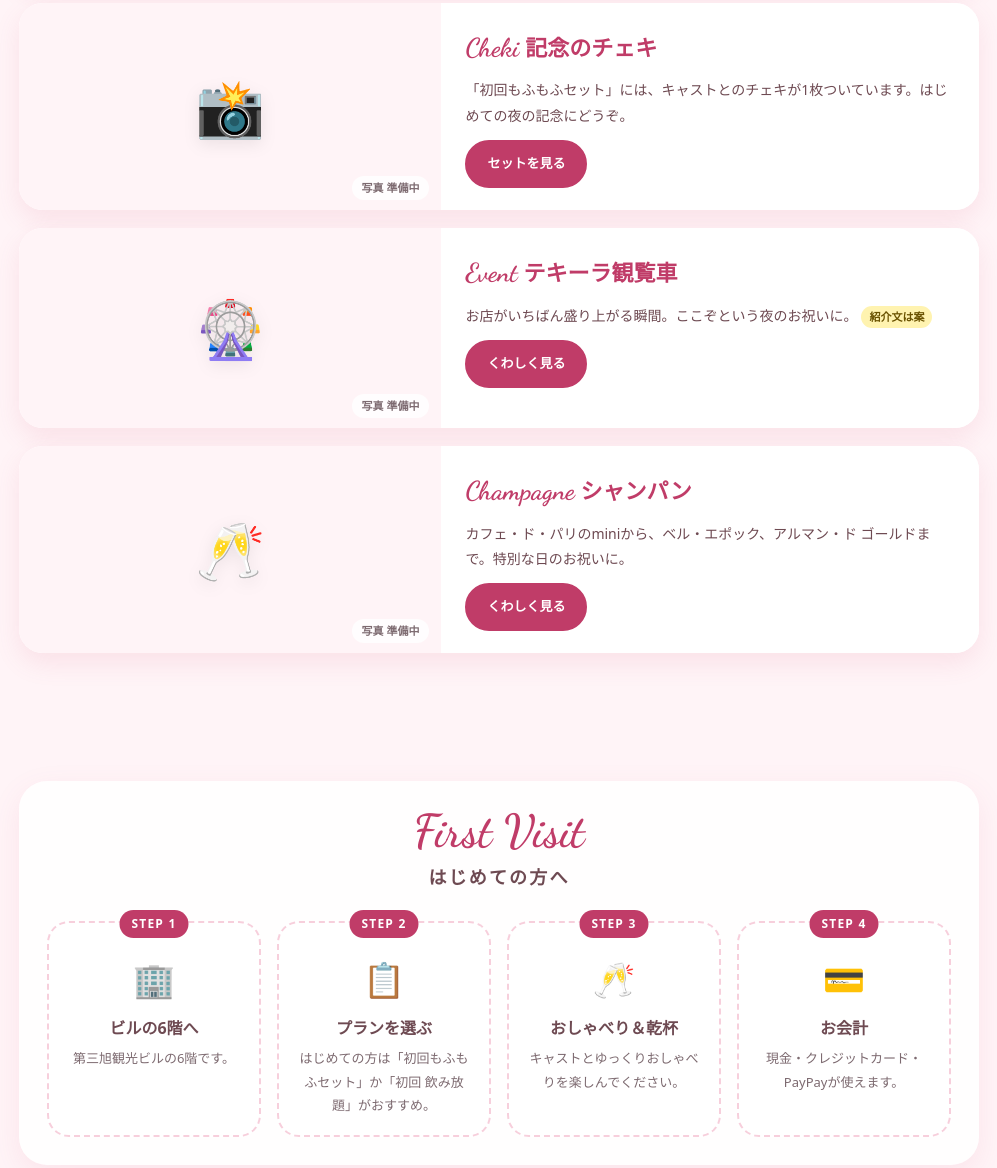
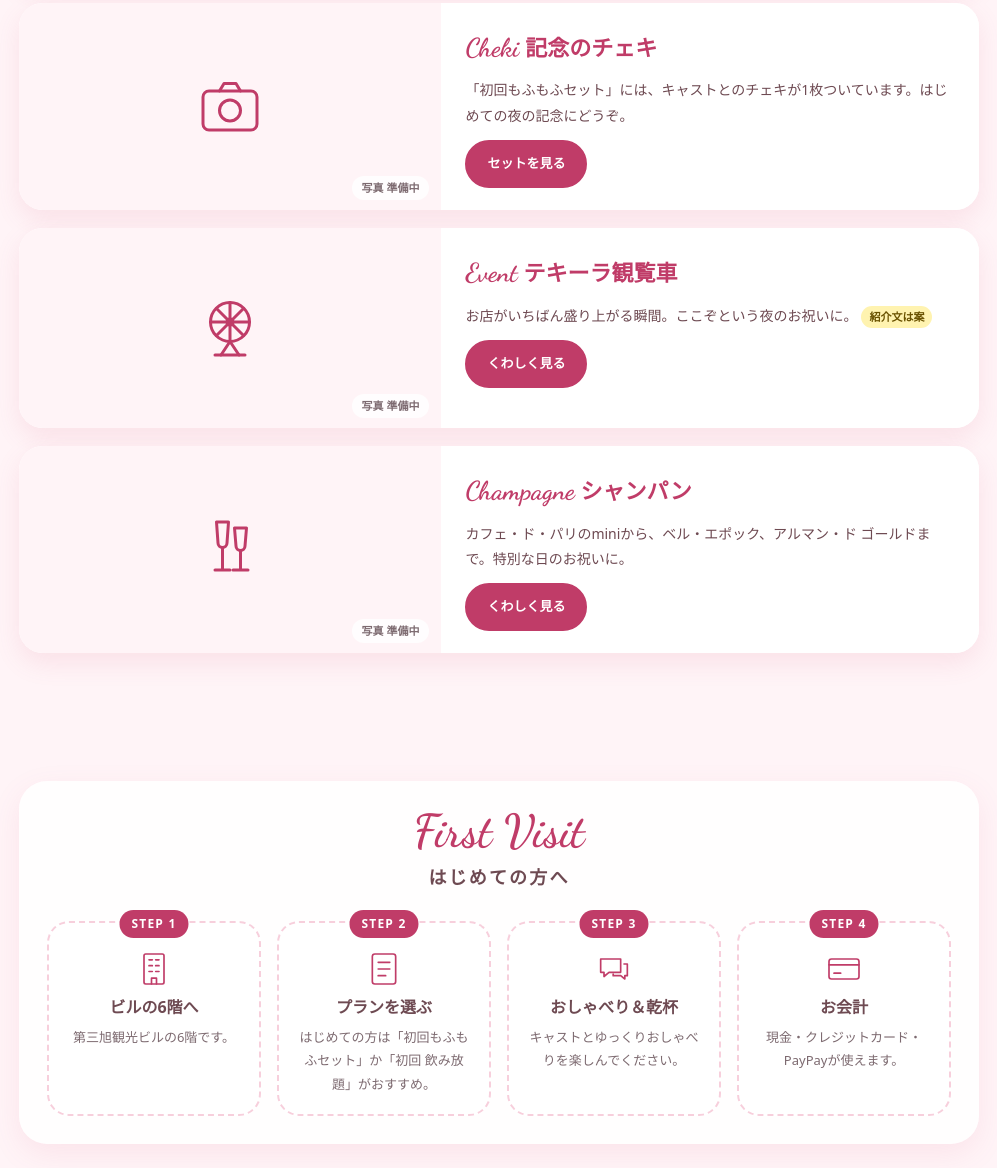
Before and after one commit to pharmacode-forge/mofunosu-hp, a plain HTML site: page index.html in a window 1280 px wide. Shown: the part 1309-2477 px from the top of the page, without its empty margins (141-1138 px from the left). Drawn offline with Linux system fonts and the light colour scheme; a web font is replaced by a local one.

Commit message:
デザインルール2: 絵文字を線の絵に、動く飾りを削除

```diff
--- a/index.html
+++ b/index.html
@@ -113,9 +113,6 @@
   .frame{position:relative;justify-self:center;width:min(420px,86vw);aspect-ratio:1;border-radius:50%;background:#fff;padding:14px;box-shadow:0 18px 50px rgba(242,122,160,.28)}
   .frame img{width:100%;height:100%;object-fit:cover;border-radius:50%;display:block}
   .frame .ribbon{position:absolute;left:50%;bottom:-6px;transform:translateX(-50%);background:var(--pink-d);color:#fff;font-weight:900;font-size:12px;padding:5px 16px;border-radius:999px;white-space:nowrap}
-  .float{position:absolute;font-size:22px;animation:fl 4s ease-in-out infinite}
-  @keyframes fl{0%,100%{transform:translateY(0)}50%{transform:translateY(-10px)}}
-  @media (prefers-reduced-motion:reduce){.float{animation:none}}
   @media (max-width:760px){.hero .in{grid-template-columns:1fr;text-align:center}.hero .frame{order:-1;width:min(300px,78vw)}.btns{justify-content:center}}
   .btns{display:flex;flex-wrap:wrap;gap:10px}
   /* ボタンは単色・影なし（DESIGN.md 6章）。mint と pink はどちらも主ボタン */
@@ -145,7 +142,9 @@
   .feat{display:grid;gap:18px}
   .feat .item{display:grid;grid-template-columns:44% 1fr;background:#fff;border-radius:24px;overflow:hidden;box-shadow:0 10px 26px rgba(217,87,127,.12)}
   .feat .ph{min-height:200px;position:relative;display:grid;place-items:center;color:var(--muted);background:var(--pink-ll);font-weight:900;font-size:13px}
-  .feat .ph .big{font-size:56px;filter:drop-shadow(0 4px 8px rgba(0,0,0,.08))}
+  /* 絵文字の代わりの線の絵（DESIGN.md 6章） */
+  .ln{display:block;fill:none;stroke:var(--pink-d);stroke-width:2;stroke-linecap:round;stroke-linejoin:round}
+  .feat .ph .ln{width:72px;height:72px}
   .feat .ph .cap{position:absolute;bottom:10px;right:12px;background:rgba(255,255,255,.85);color:var(--muted);border-radius:999px;padding:2px 10px;font-size:11px}
   .feat .tx{padding:22px 24px;background:#fff}
   .feat h3{margin:0 0 6px;color:var(--pink-d);font-size:22px;font-weight:900}
@@ -158,7 +157,7 @@
   .steps{display:grid;grid-template-columns:repeat(4,1fr);gap:16px;counter-reset:s}
   .step{background:#fff;border-radius:22px;padding:26px 16px 18px;text-align:center;position:relative;border:2px dashed var(--line)}
   .step::before{counter-increment:s;content:"STEP " counter(s);position:absolute;top:-13px;left:50%;transform:translateX(-50%);background:var(--pink-d);color:#fff;font-weight:900;font-size:12px;padding:3px 12px;border-radius:999px;letter-spacing:.1em}
-  .step .ic{font-size:34px}
+  .step .ln{width:40px;height:40px;margin:0 auto}
   .step h3{margin:4px 0 4px;font-size:16px;font-weight:900}
   .step p{margin:0;font-size:13px;color:var(--muted)}
   @media (max-width:760px){.steps{grid-template-columns:1fr 1fr;row-gap:26px}}
@@ -251,9 +250,6 @@
 <main id="top">
   <!-- ヒーロー -->
   <section class="hero" aria-label="もふのーすについて">
-    <span class="float" style="left:6%;top:14%">✨</span>
-    <span class="float" style="right:8%;top:10%;animation-delay:1s">🐾</span>
-    <span class="float" style="left:12%;bottom:12%;animation-delay:2s">⭐</span>
     <div class="in">
       <div>
         <p class="welcome">Welcome!</p>
@@ -285,7 +281,7 @@
       <div class="head"><span class="en">Features</span><h2>もふのーすの楽しみ方</h2></div>
       <div class="feat">
         <div class="item">
-          <div class="ph a"><span class="big">🍹</span><span class="cap">写真 準備中</span></div>
+          <div class="ph a"><svg class="ln" viewBox="0 0 48 48" aria-hidden="true"><path d="M9 12h30L24 28z"/><path d="M24 28v11M16 40h16"/><path d="M14 17h20"/><circle cx="35" cy="9" r="4"/></svg><span class="cap">写真 準備中</span></div>
           <div class="tx">
             <h3><span class="en">Drink</span>もふーにょドリンク</h3>
             <p>もふのーすだけのオリジナルドリンク「もふーにょ」。テキーラやハブ酒の「もふーにょ」も。キャストと一緒に乾杯しましょう。</p>
@@ -293,7 +289,7 @@
           </div>
         </div>
         <div class="item">
-          <div class="ph b"><span class="big">📸</span><span class="cap">写真 準備中</span></div>
+          <div class="ph b"><svg class="ln" viewBox="0 0 48 48" aria-hidden="true"><rect x="6" y="14" width="36" height="26" rx="4"/><path d="M17 14l3-5h8l3 5"/><circle cx="24" cy="27" r="7"/></svg><span class="cap">写真 準備中</span></div>
           <div class="tx">
             <h3><span class="en">Cheki</span>記念のチェキ</h3>
             <p>「初回もふもふセット」には、キャストとのチェキが1枚ついています。はじめての夜の記念にどうぞ。</p>
@@ -301,7 +297,7 @@
           </div>
         </div>
         <div class="item">
-          <div class="ph c"><span class="big">🎡</span><span class="cap">写真 準備中</span></div>
+          <div class="ph c"><svg class="ln" viewBox="0 0 48 48" aria-hidden="true"><circle cx="24" cy="20" r="13"/><circle cx="24" cy="20" r="2"/><path d="M24 7v26M11 20h26M15 11l18 18M33 11L15 29"/><path d="M18 42l6-9 6 9"/><path d="M14 42h20"/></svg><span class="cap">写真 準備中</span></div>
           <div class="tx">
             <h3><span class="en">Event</span>テキーラ観覧車</h3>
             <p>お店がいちばん盛り上がる瞬間。ここぞという夜のお祝いに。<span class="badge">紹介文は案</span></p>
@@ -309,7 +305,7 @@
           </div>
         </div>
         <div class="item">
-          <div class="ph d"><span class="big">🥂</span><span class="cap">写真 準備中</span></div>
+          <div class="ph d"><svg class="ln" viewBox="0 0 48 48" aria-hidden="true"><path d="M15 6h8l-1 14a3 3 0 0 1-6 0z"/><path d="M19 23v15M14 38h10"/><path d="M27 10h8l-1 12a3 3 0 0 1-6 0z"/><path d="M31 25v13M26 38h10"/></svg><span class="cap">写真 準備中</span></div>
           <div class="tx">
             <h3><span class="en">Champagne</span>シャンパン</h3>
             <p>カフェ・ド・パリのminiから、ベル・エポック、アルマン・ド ゴールドまで。特別な日のお祝いに。</p>
@@ -325,10 +321,10 @@
     <div class="box glass">
       <div class="head"><span class="en">First Visit</span><h2>はじめての方へ</h2></div>
       <div class="steps">
-        <div class="step"><div class="ic">🏢</div><h3>ビルの6階へ</h3><p>第三旭観光ビルの6階です。</p></div>
-        <div class="step"><div class="ic">📋</div><h3>プランを選ぶ</h3><p>はじめての方は「初回もふもふセット」か「初回 飲み放題」がおすすめ。</p></div>
-        <div class="step"><div class="ic">🥂</div><h3>おしゃべり＆乾杯</h3><p>キャストとゆっくりおしゃべりを楽しんでください。</p></div>
-        <div class="step"><div class="ic">💳</div><h3>お会計</h3><p>現金・クレジットカード・PayPayが使えます。</p></div>
+        <div class="step"><svg class="ln" viewBox="0 0 48 48" aria-hidden="true"><rect x="12" y="6" width="24" height="36" rx="2"/><path d="M18 13h4M26 13h4M18 20h4M26 20h4M18 27h4M26 27h4"/><path d="M21 42v-7h6v7"/></svg><h3>ビルの6階へ</h3><p>第三旭観光ビルの6階です。</p></div>
+        <div class="step"><svg class="ln" viewBox="0 0 48 48" aria-hidden="true"><rect x="10" y="6" width="28" height="36" rx="3"/><path d="M17 16h14M17 24h14M17 32h9"/></svg><h3>プランを選ぶ</h3><p>はじめての方は「初回もふもふセット」か「初回 飲み放題」がおすすめ。</p></div>
+        <div class="step"><svg class="ln" viewBox="0 0 48 48" aria-hidden="true"><path d="M8 12h24v16H18l-6 5v-5H8z"/><path d="M36 18h4v14h-3v4l-5-4h-9v-2"/></svg><h3>おしゃべり＆乾杯</h3><p>キャストとゆっくりおしゃべりを楽しんでください。</p></div>
+        <div class="step"><svg class="ln" viewBox="0 0 48 48" aria-hidden="true"><rect x="6" y="12" width="36" height="24" rx="3"/><path d="M6 19h36"/><path d="M12 29h8"/></svg><h3>お会計</h3><p>現金・クレジットカード・PayPayが使えます。</p></div>
       </div>
     </div>
   </section>
```
